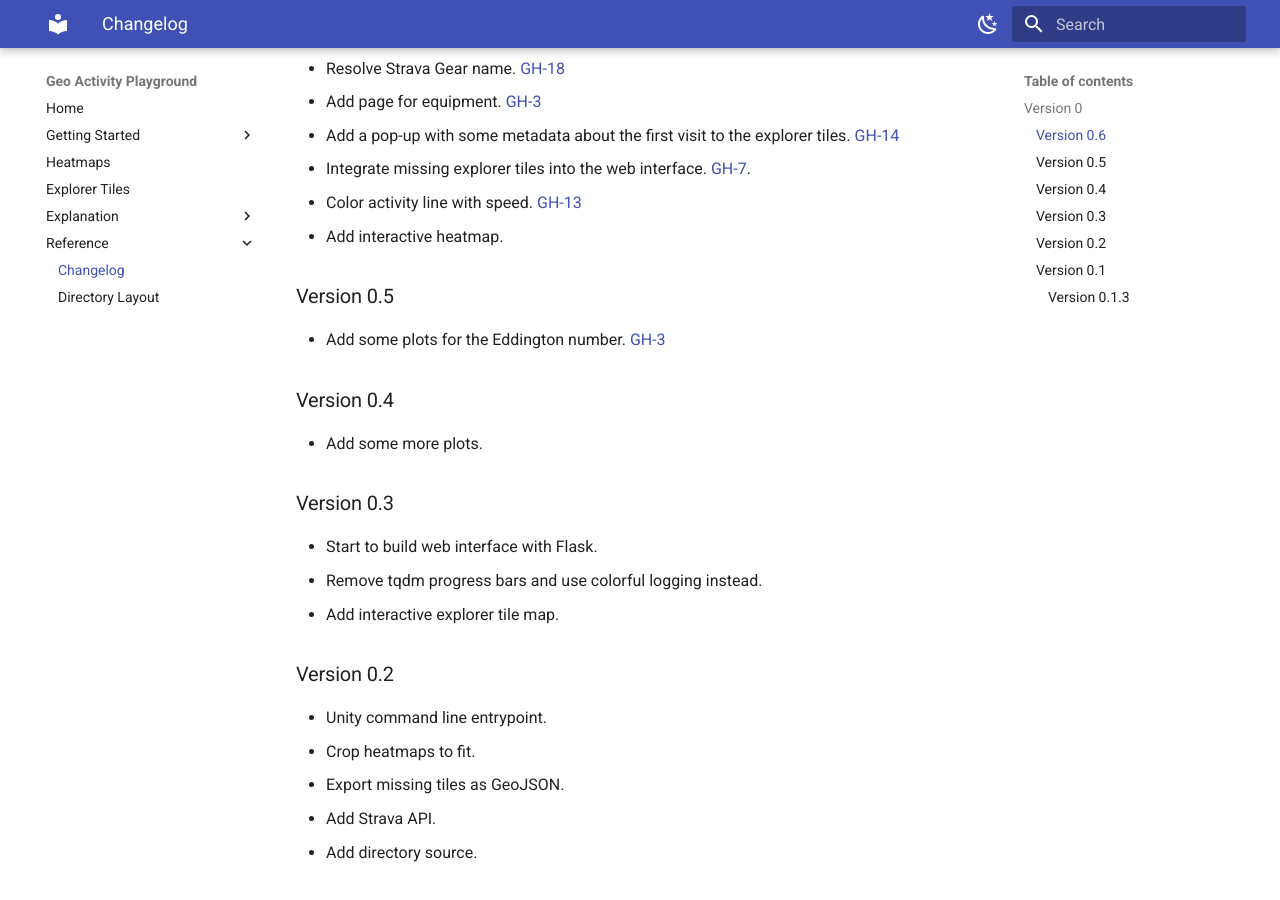
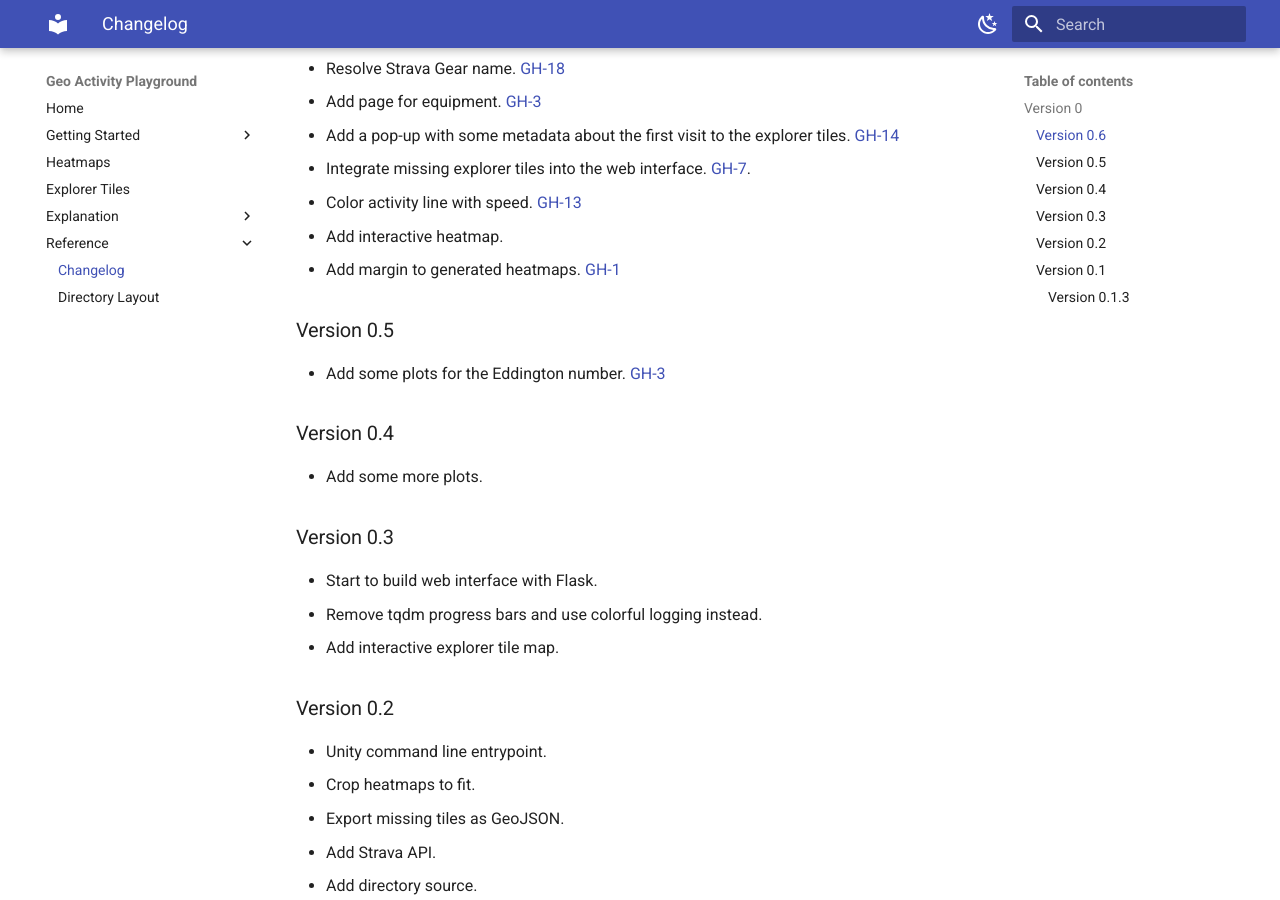
Before and after one commit to martin-ueding/geo-activity-playground, an MkDocs documentation site: the page built from docs/reference/changelog.md, in a window 1280 px wide and 900 px high, scrolled down 824 px. Built offline with MkDocs 1.6.1 and Material for MkDocs 9.7.7, drawn with Linux system fonts in a browser that asks for light colours.

Commit message:
Changelog entry

```diff
--- a/docs/reference/changelog.md
+++ b/docs/reference/changelog.md
@@ -26,6 +26,7 @@
 - Integrate missing explorer tiles into the web interface. [GH-7](https://github.com/martin-ueding/geo-activity-playground/issues/7).
 - Color activity line with speed. [GH-13](https://github.com/martin-ueding/geo-activity-playground/issues/13)
 - Add interactive heatmap.
+- Add margin to generated heatmaps. [GH-1](https://github.com/martin-ueding/geo-activity-playground/issues/1)
 
 ### Version 0.5
 
```
